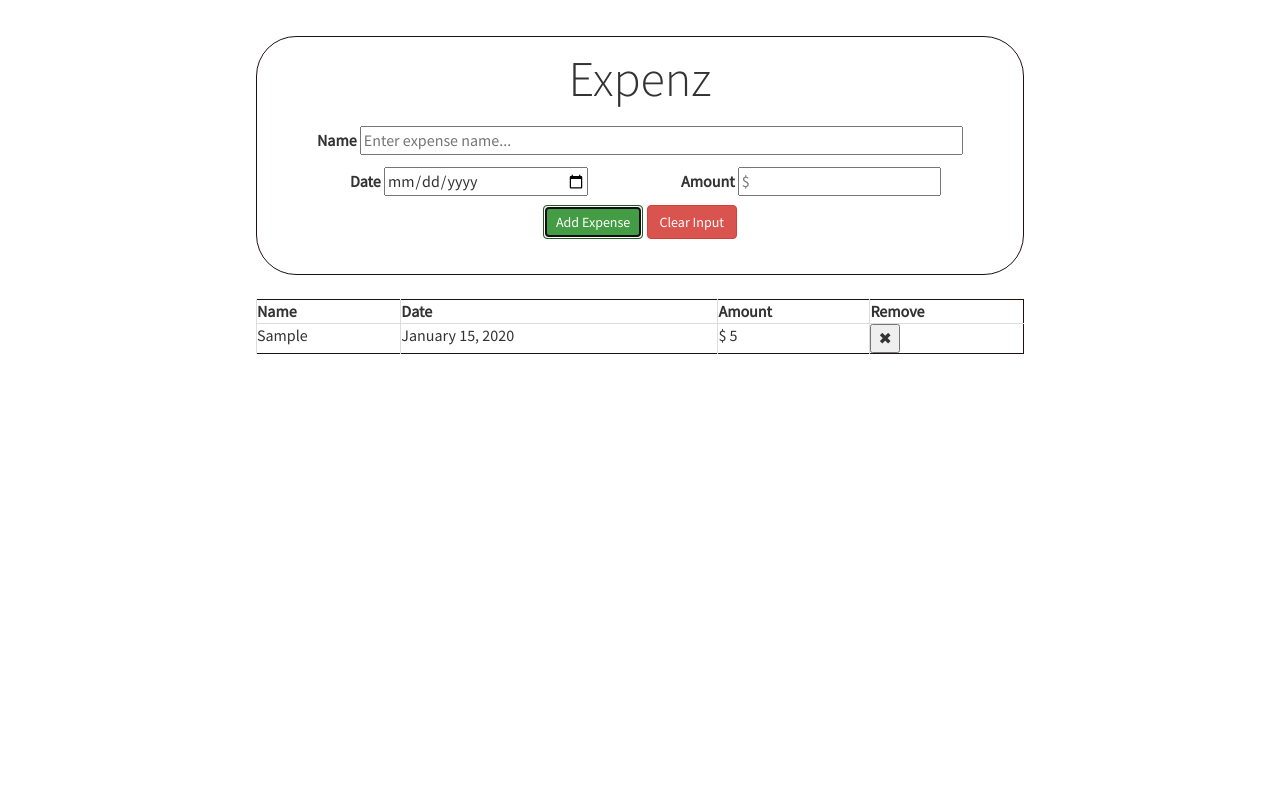
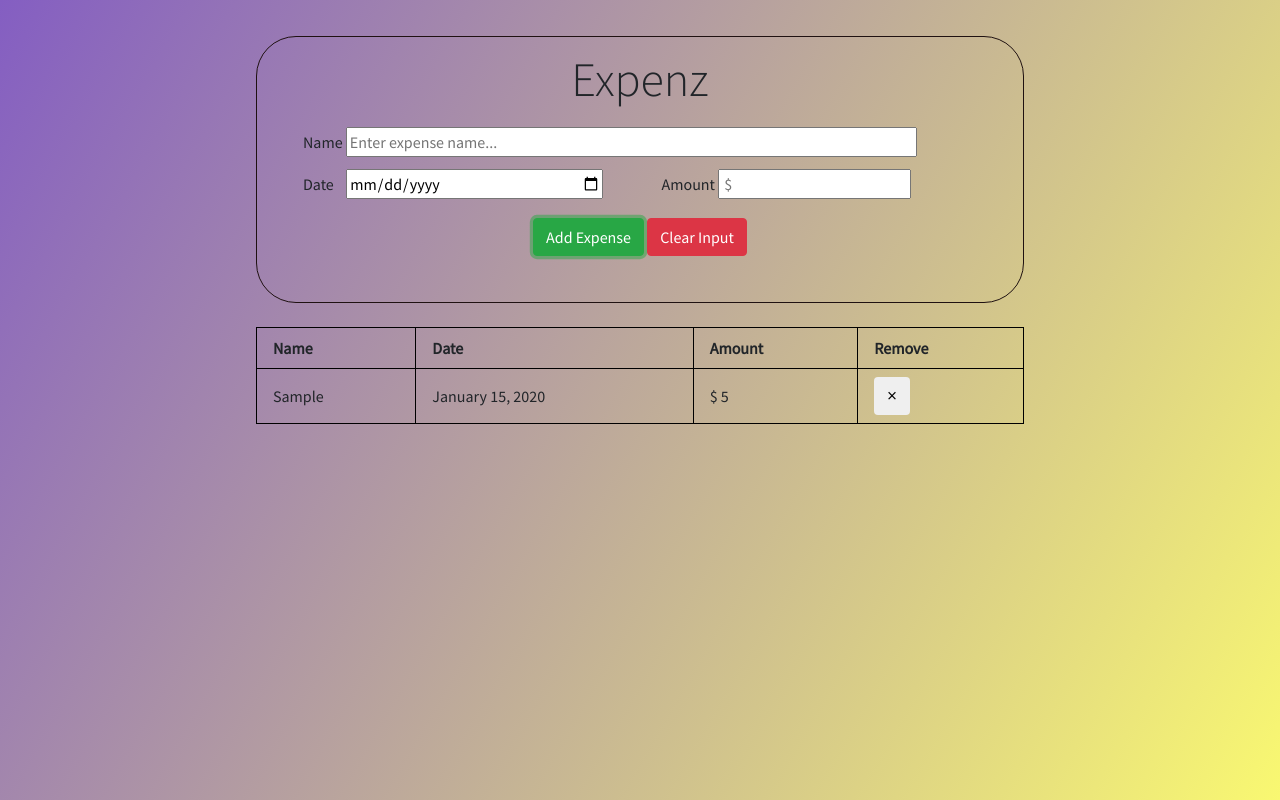
Before and after one commit to jeremyalv/expenz, a plain HTML site: page index.html in a window 1280 px wide. Both pictures are taken after typing "Sample", "2020-01-15", "5" into the empty fields and a click on the button "Add Expense". Drawn offline with nearby package versions, Linux system fonts and the light colour scheme.

Commit message:
worked on styling

```diff
--- a/index.html
+++ b/index.html
@@ -5,14 +5,16 @@
   <meta name="viewport" content="width=device-width, initial-scale=1.0">
   <title>Expenz</title>
   <link rel="stylesheet" href="styles/style.css">
-  <link rel="stylesheet" href="https://maxcdn.bootstrapcdn.com/bootstrap/3.3.7/css/bootstrap.min.css">
+  <link rel="stylesheet" href="https://maxcdn.bootstrapcdn.com/bootstrap/4.0.0/css/bootstrap.min.css" integrity="sha384-Gn5384xqQ1aoWXA+058RXPxPg6fy4IWvTNh0E263XmFcJlSAwiGgFAW/dAiS6JXm" crossorigin="anonymous">
   <script src="https://kit.fontawesome.com/cee68340ba.js" crossorigin="anonymous"></script>
   <link rel="preconnect" href="https://fonts.gstatic.com">
   <link href="https://fonts.googleapis.com/css2?family=Source+Sans+Pro:wght@200;300;400&display=swap" rel="stylesheet">
 </head>
 <body>
     <div class="main center">
-      <div class="row app-header">Expenz</div>
+      <div class="row-0 app-header">
+        Expenz
+      </div>
 
       <div class="row-1">
         <!-- Expense name -->
@@ -45,7 +47,7 @@
       </div>
     </div>
 
-
+    <div class="table-div">
       <table class="expense-table center hidden">
         <thead>
           <tr>
@@ -60,6 +62,7 @@
         </tbody>
 
       </table>
+    </div>
   <script defer src="scripts/controller.js" type="module"></script>
 </body>
 </html>
--- a/scripts/config.js
+++ b/scripts/config.js
@@ -3,8 +3,8 @@ const $ = function (selector) {
 }
 const ENTER_KEYCODE = 13;
 const ADD_EXPENSE_CLASSNAME = 'btn-add-expense';
-const CROSS_HEX = '&#10006';
-const CROSS_ITEM_CLASSNAME = 'table-data-cross';
+const CROSS_HEX = '&times;';
+const CROSS_ITEM_CLASSNAME = 'btn-cross';
 const DOLLAR_SIGN = '$';
 // Tanda mata uang option
 
--- a/scripts/view.js
+++ b/scripts/view.js
@@ -82,10 +82,20 @@ function createTableRowItem(expense, expenseList, controlRemoveTR) {
   // Add onclick method for tdRemove's button
   const tdRemove = document.createElement('td');
   const cross = document.createElement('button');
-  cross.innerHTML = CROSS_HEX;
-  cross.setAttribute('class', CROSS_ITEM_CLASSNAME);
+
+  const span = document.createElement('span');
+  span.setAttribute('class', 'span-close');
+  span.setAttribute('aria-hidden', true);
+  span.innerHTML = '&times;';
+
+  cross.className = 'btn btn-close';
+  cross.setAttribute('type', 'button');
+  cross.setAttribute('aria-label', 'Close');
   cross.setAttribute('id', `cross-${expenseList.length}`);
   cross.onclick = controlRemoveTR;
+
+  cross.appendChild(span);
+
   tdRemove.appendChild(cross);
   // this = button element, go up twice to retrieve tr's id.
 
--- a/styles/style.css
+++ b/styles/style.css
@@ -2,12 +2,12 @@
   font-size: 16px;
   font-family: 'Source Sans Pro', sans-serif;
 }
-.html {
+html {
   margin: 0;
   min-height: 100%;
 }
-.body {
-  background: linear-gradient(120deg, #fd5c63, #c30b03);
+body {
+  background: linear-gradient(120deg, #845EC2, #F9F871);
   animation: fadeInAnimation ease 2.8s;
   animation-iteration-count: 1;
   animation-fill-mode: forwards;
@@ -49,32 +49,35 @@
   border: 1px rgb(31, 17, 17) solid;
 }
 .main {
-  /* text-align: center; */
   margin-top: 36px;
   border-radius: 40px;
   padding: 6px;
 }
-.app-header {
+div .app-header {
   text-align: center;
-  font-size: 5rem;
+  font-size: 3rem;
   font-weight: 300;
 }
 .row-1 {
   margin: 12px auto 12px auto;
-  text-align: center;
+  /* text-align: center; */
+  padding-left: 40px;
 }
 .name {
   /* width: 100%; */
 }
+
 .label-name {
   display: inline;
+  width: 40px;
 }
 .input-name {
   width: 80%;
 }
 .row-2 {
   margin: 12px auto 12px auto;
-  text-align: center;
+  padding-left: 40px;
+  /* text-align: center; */
 }
 
 .date {
@@ -83,23 +86,26 @@
 }
 
 .label-date {
-  /* margin-left: 24px; */
+  width: 40px;
 }
 .input-date {
-  width: 60%;
+  width: 80%;
 }
 .amount {
   display: inline-block;
   width: 45%;
 }
 .label-amount {
-
+  padding-left: 34px;
+  padding-right: 0px;
 }
 .input-amount {
   width: 60%;
+  padding-left: 4px;
 }
 
 #buttons {
+  padding-top: 18px;
   margin: 24px 0 12px 0;
   /* padding-top: 24px; */
   position: relative;
@@ -109,55 +115,42 @@
   transform: translate(-50%, -50%);
   text-align: center;
 }
+.btn-close {
+  mix-blend-mode: hard-light;
+}
+.btn-close:hover {
+  background-color: black;
+  color: white;
+}
+.span-close {
+  font-size: 1.2rem;
+  line-height: 1.2rem;
+}
 .hidden {
   display:none
 }
 
 /* Table styling */
+.expense-table {
+  margin-top: 24px;
+}
+
 table {
-  margin-top: 24px !important;
-  border: 1px solid #ddd;
-  border-collapse: separate;
-  border-left: 0;
-  border-radius: 40px;
-  border-spacing: 0px;
-}
-thead {
-  display: table-header-group;
-  vertical-align: middle;
-  border-color: inherit;
-  border-collapse: separate;
-}
-tr {
-  display: table-row;
-  vertical-align: inherit;
-  border-color: inherit;
+  border-spacing: 0;
 }
 th, td {
-  padding: 5px 4px 6px 4px;
-  text-align: left;
-  vertical-align: top;
-  border-left: 1px solid #ddd;
+  border: 1px solid #000;
+  padding: 0.5em 1em;
 }
-td {
-  border-top: 1px solid #ddd;
+thead tr:first-child th:first-child {
+  border-radius: 2rem 0 0 0;
 }
-thead:first-child tr:first-child th:first-child, tbody:first-child tr:first-child td:first-child {
-  border-radius: 4px 0 0 0;
+thead tr:first-child th:last-child {
+  border-radius: 0 2rem 0 0;
 }
-thead:last-child tr:last-child th:first-child, tbody:last-child tr:last-child td:first-child {
-  border-radius: 0 0 0 4px;
+tbody tr:last-child td:first-child {
+  border-radius: 0 0 0 2rem;
 }
-
-/* .expense-table {
-  margin-top: 24px;
-  padding: 0 18px 0 8px;
-  /* -moz-border-radius: 12px;
-  -webkit-border-radius: 12px;
-  border: 1px rgb(31, 17, 17) solid;
-  border-radius: 40px; */
-  padding: 6px;
+tbody tr:last-child td:last-child {
+  border-radius: 0 0 2rem 0;
 }
-.table-row {
-  padding: 8px;
-} */
```
Lines whose indentation alone changed are shown as unchanged.
